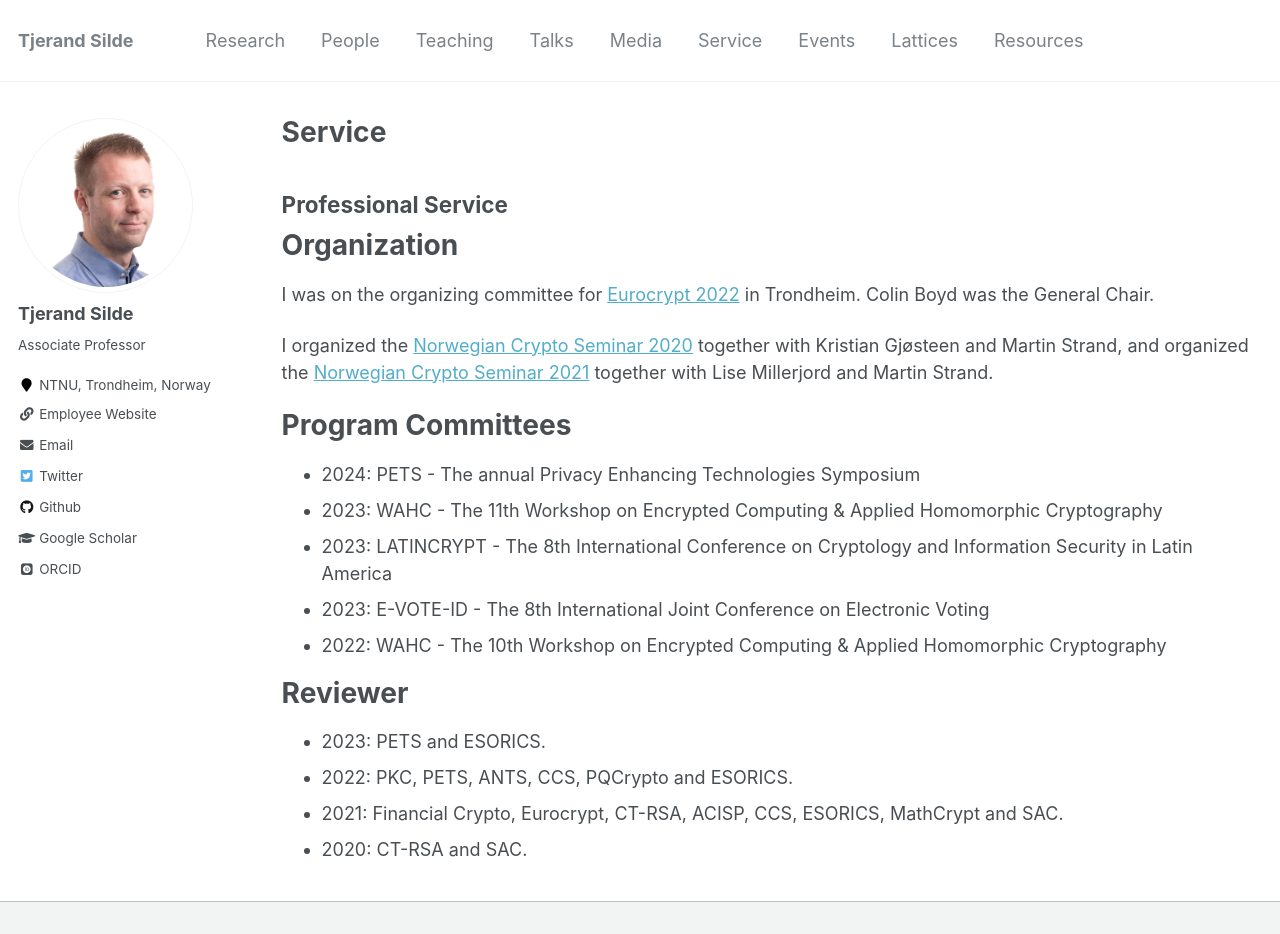
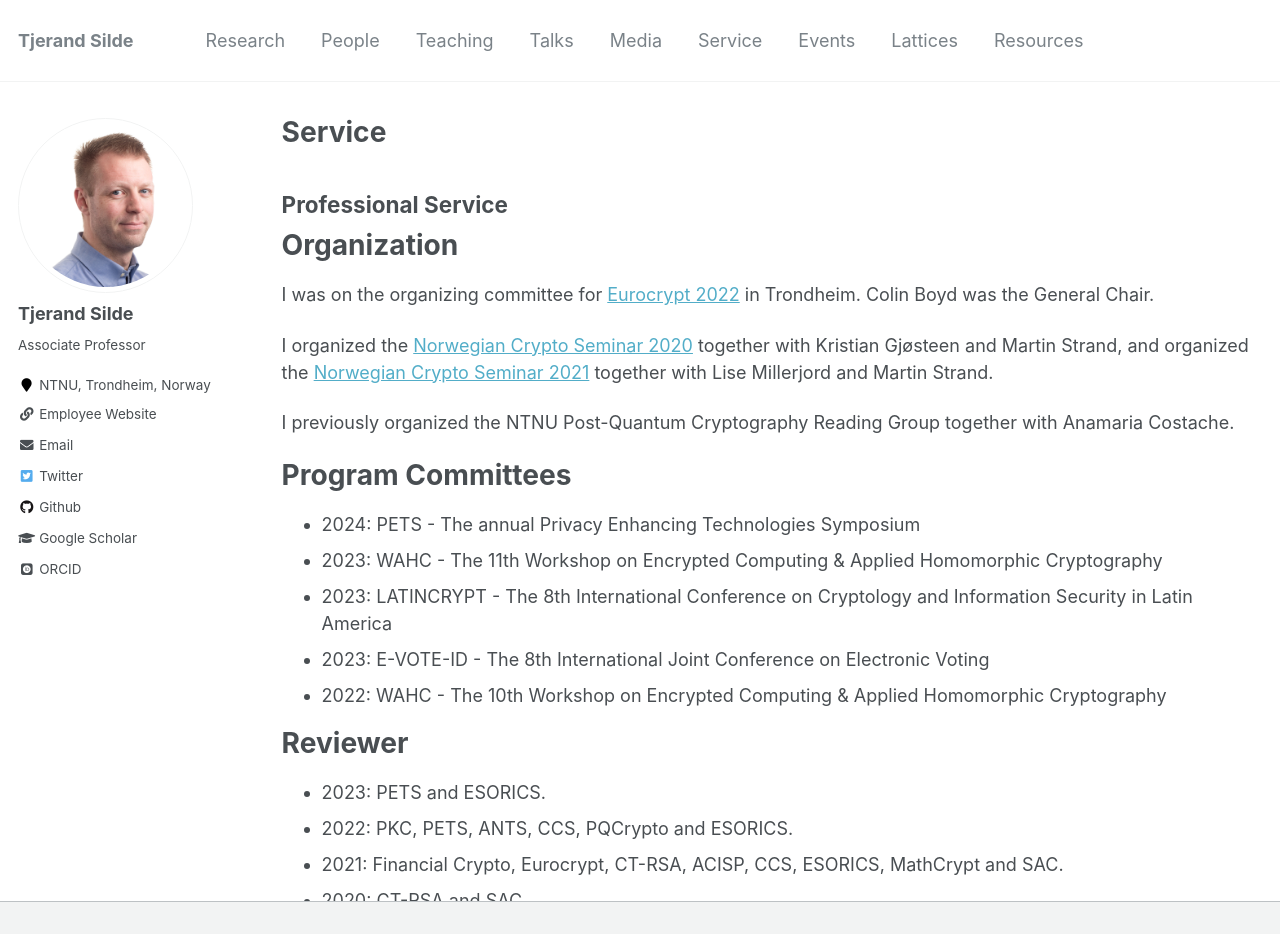
Before and after one commit to tjesi/tjesi.github.io, a Jekyll site: the page built from _pages/service.md, in a window 1280 px wide and 1130 px high, cut to the strip 0-934 px from the top of the window. Built offline with Jekyll 4.4.1, drawn with Linux system fonts in a browser that asks for light colours; some web fonts are replaced.

Commit message:
Update service.md

```diff
--- a/_pages/service.md
+++ b/_pages/service.md
@@ -13,6 +13,8 @@ I was on the organizing committee for [Eurocrypt 2022](https://eurocrypt.iacr.or
 
 I organized the [Norwegian Crypto Seminar 2020](https://wiki.math.ntnu.no/nks/nks20) together with Kristian Gjøsteen and Martin Strand, and organized the [Norwegian Crypto Seminar 2021](https://wiki.math.ntnu.no/nks/nks21) together with Lise Millerjord and Martin Strand.
 
+I previously organized the NTNU Post-Quantum Cryptography Reading Group together with Anamaria Costache.
+
 # Program Committees
 
 - 2024: PETS - The annual Privacy Enhancing Technologies Symposium
```
